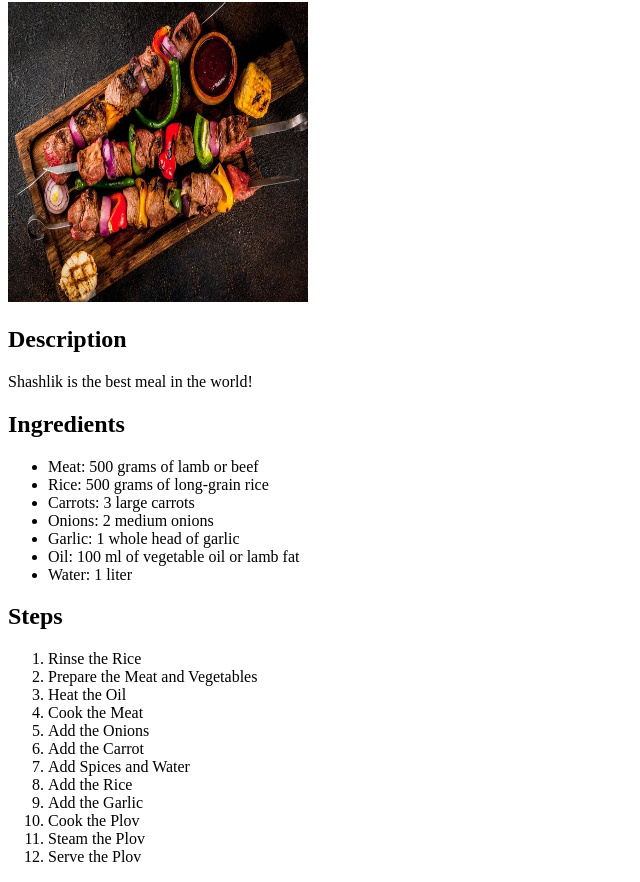
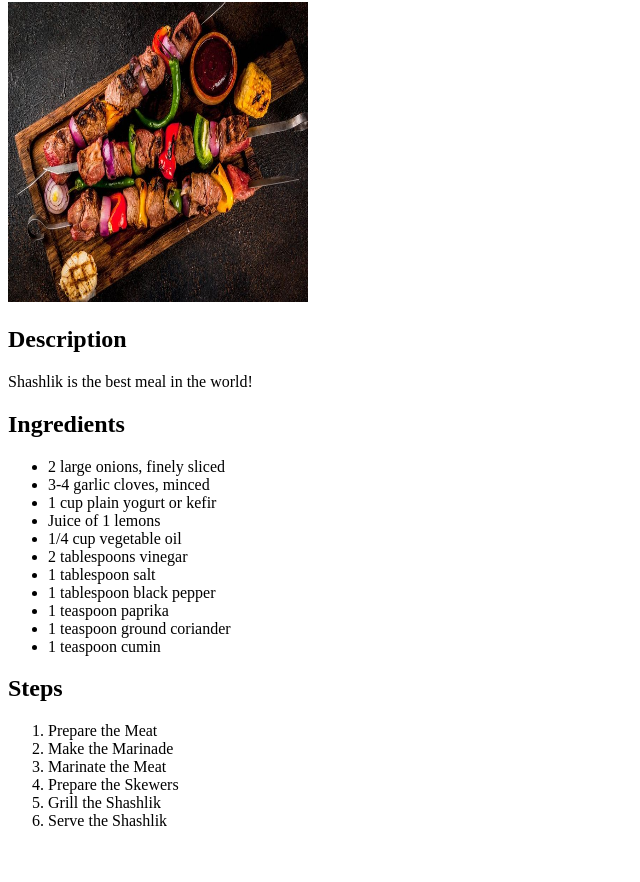
Before and after one commit to rmm-code/rmm-test, a plain HTML site: page recipes/shashlik.html in a window 1280 px wide. Shown: the part 78-960 px from the top of the page, without its empty margins (0-640 px from the left). After the commit the page ends 924 px from the top, so only its background shows below. Drawn offline with Linux system fonts and the light colour scheme.

Commit message:
Last version

```diff
--- a/recipes/shashlik.html
+++ b/recipes/shashlik.html
@@ -17,31 +17,29 @@
     <h2>Ingredients</h2>
 
     <ul>
-        <li>Meat: 500 grams of lamb or beef</li>
-        <li>Rice: 500 grams of long-grain rice</li>
-        <li>Carrots: 3 large carrots</li>
-        <li>Onions: 2 medium onions</li>
-        <li>Garlic: 1 whole head of garlic</li>
-        <li>Oil: 100 ml of vegetable oil or lamb fat</li>
-        <li>Water: 1 liter</li>
+        <li>2 large onions, finely sliced</li>
+        <li>3-4 garlic cloves, minced</li>
+        <li>1 cup plain yogurt or kefir</li>
+        <li>Juice of 1 lemons</li>
+        <li>1/4 cup vegetable oil</li>
+        <li>2 tablespoons vinegar</li>
+        <li>1 tablespoon salt</li>
+        <li>1 tablespoon black pepper</li>
+        <li>1 teaspoon paprika</li>
+        <li>1 teaspoon ground coriander</li>
+        <li>1 teaspoon cumin</li>
     </ul>
 
 
     <h2>Steps</h2>
 
     <ol>
-        <li>Rinse the Rice</li>
-        <li>Prepare the Meat and Vegetables</li>
-        <li>Heat the Oil</li>
-        <li>Cook the Meat</li>
-        <li>Add the Onions</li>
-        <li>Add the Carrot</li>
-        <li>Add Spices and Water</li>
-        <li>Add the Rice</li>
-        <li>Add the Garlic</li>
-        <li>Cook the Plov</li>
-        <li>Steam the Plov</li>
-        <li>Serve the Plov</li>
+        <li>Prepare the Meat</li>
+        <li>Make the Marinade</li>
+        <li>Marinate the Meat</li>
+        <li>Prepare the Skewers</li>
+        <li>Grill the Shashlik</li>
+        <li>Serve the Shashlik</li>
     </ol>
 </body>
 </html>
```
Also changed, not shown: recipes/lagman.html (+1 -1 lines).
